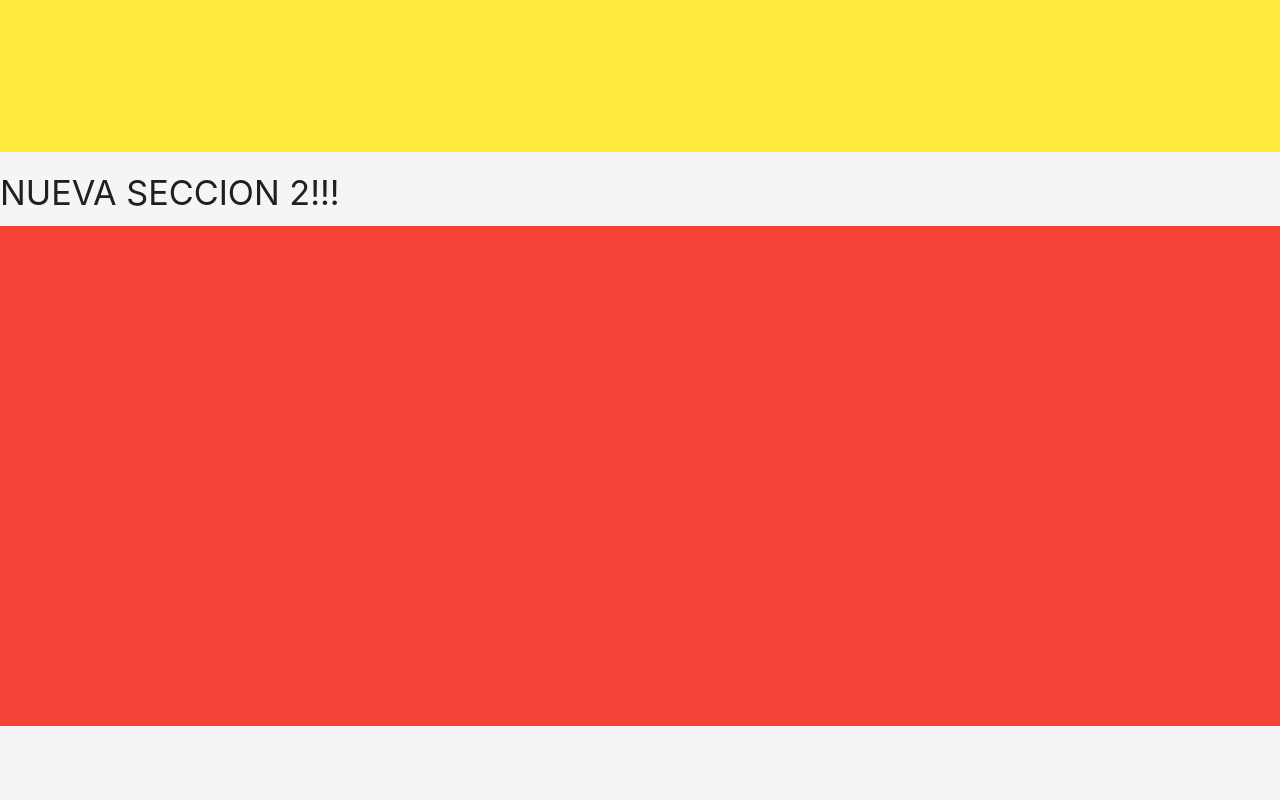
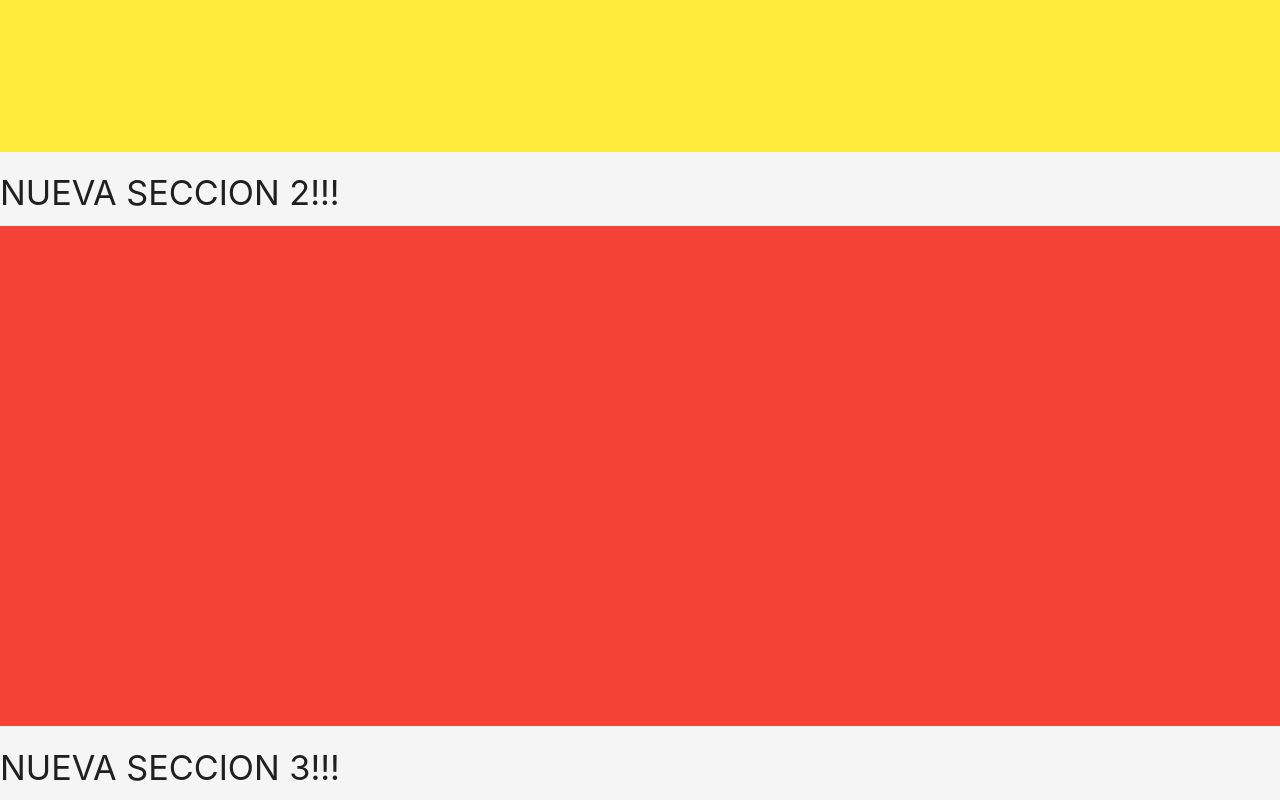
Before and after one commit to MonicaCastillo/monycastillo.fi.github.io, a plain HTML site: page index.html in a window 1280 px wide. Shown: the part 1356-2156 px from the top of the page. Before the commit the page ends 2082 px from the top, so only its background shows below. Drawn offline with nearby package versions, Linux system fonts and the light colour scheme.

Commit message:
cambios seccion3

```diff
--- a/index.html
+++ b/index.html
@@ -40,7 +40,7 @@
    <div id="seccion2" class="seccion yellow"></div>
   	<h4>NUEVA SECCION 2!!!</h4>
     <div id="seccion3" class="seccion red"></div>
-
+	  	<h4>NUEVA SECCION 3!!!</h4>
 </body>
 
 </html>
```
